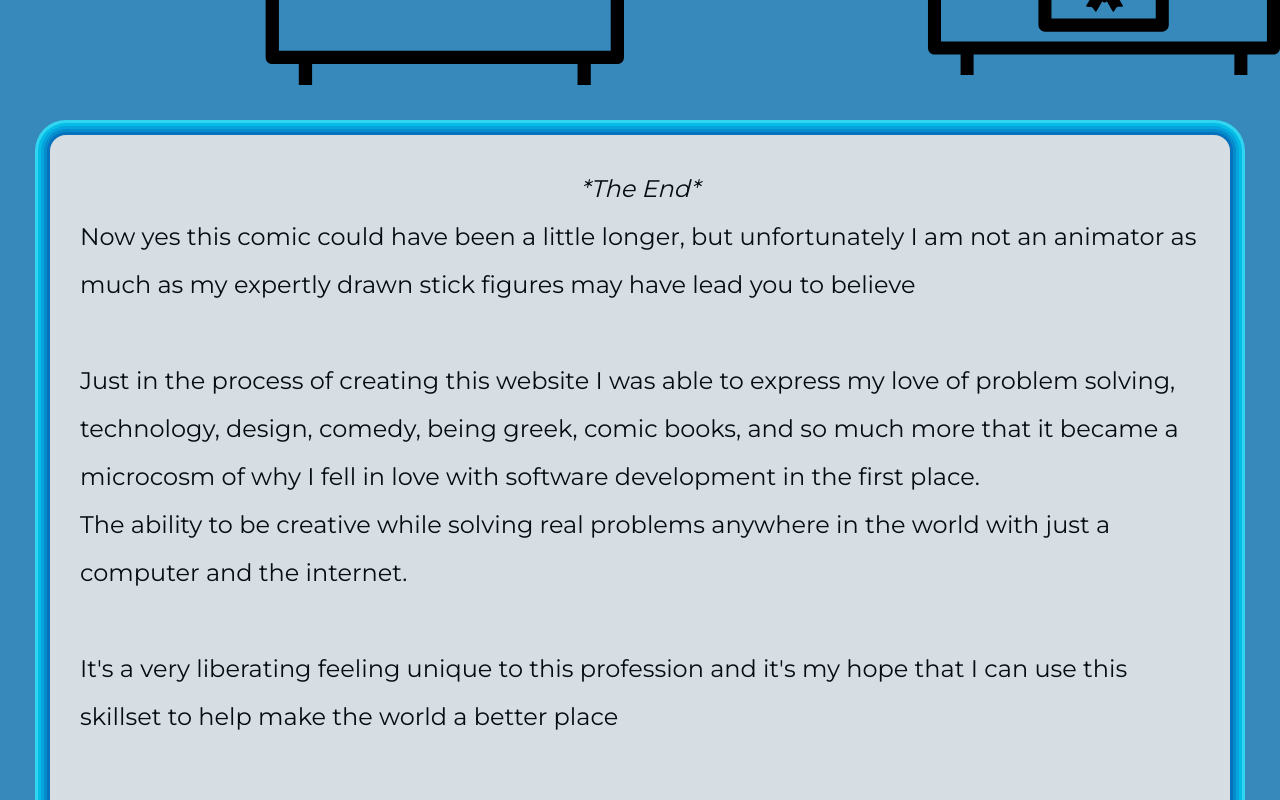
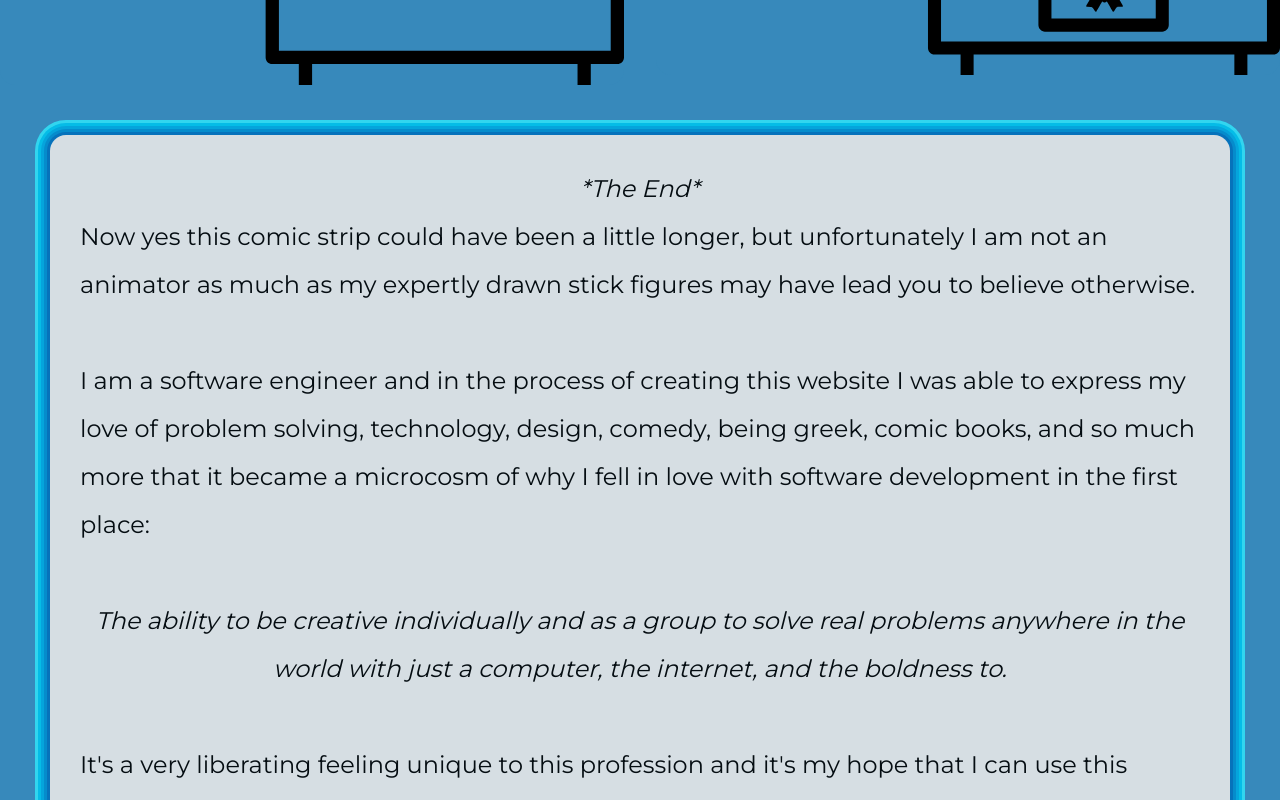
Before and after one commit to HarrisonJK/HarrisonJK.github.io, a React (Vite) app: page / in a window 1280 px wide. Shown: the part 1960-2760 px from the top of the page. Built offline with nearby package versions, Linux system fonts and the light colour scheme.

Commit message:
clean up about page

```diff
--- a/src/components/About.jsx
+++ b/src/components/About.jsx
@@ -553,20 +553,27 @@ export function About() {
         <span className="center italic">
           *The End* <br></br>
         </span>
-        Now yes this comic could have been a little longer, but unfortunately I
-        am not an animator as much as my expertly drawn stick figures may have
-        lead you to believe
+        Now yes this comic strip could have been a little longer, but
+        unfortunately I am not an animator as much as my expertly drawn stick
+        figures may have lead you to believe otherwise.
         <br></br>
-        <br></br> Just in the process of creating this website I was able to
-        express my love of problem solving, technology, design, comedy, being
-        greek, comic books, and so much more that it became a microcosm of why I
-        fell in love with software development in the first place.
-        <br></br> The ability to be creative while solving real problems
-        anywhere in the world with just a computer and the internet.
-        <br></br>
+        <br></br> I am a software engineer and in the process of creating this
+        website I was able to express my love of problem solving, technology,
+        design, comedy, being greek, comic books, and so much more that it
+        became a microcosm of why I fell in love with software development in
+        the first place:
+        <span className="center italic">
+          <br></br> The ability to be creative individually and as a group to
+          solve real problems anywhere in the world with just a computer, the
+          internet, and the boldness to.<br></br>
+        </span>
         <br></br> It's a very liberating feeling unique to this profession and
         it's my hope that I can use this skillset to help make the world a
-        better place
+        better place.
+        <br></br>
+        <br></br>
+        Hope to have given you some insight into who I am and I would love to
+        talk further if you have any follow-up questions!
         <br></br>
         <br></br>
         Check out some of of my favorite projects I've created so far{" "}
```
Also changed, not shown: 1 other file (tests, documents, lock files or other folders).
